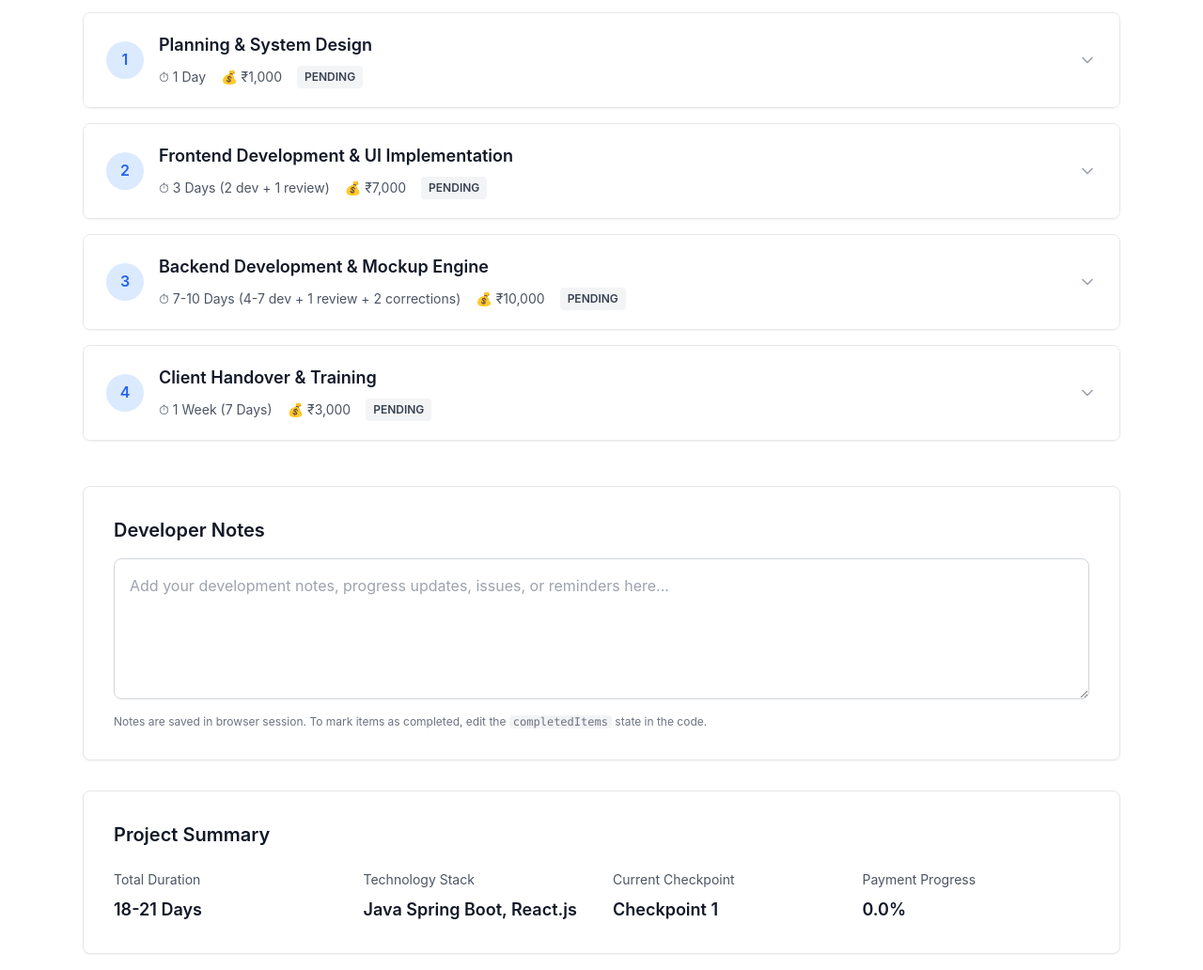
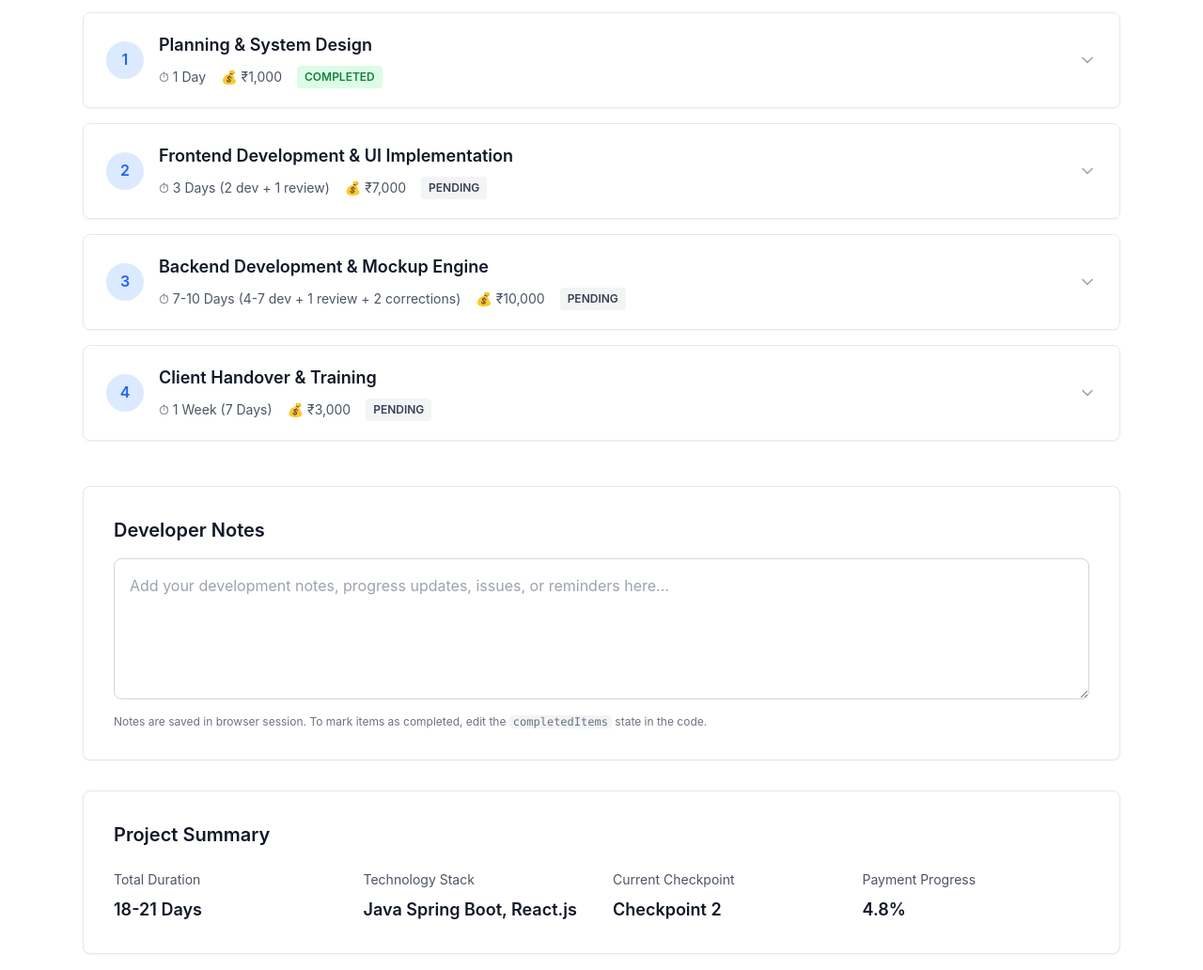
Before and after one commit to rparit-stacks/qoutation, a React (Create React App) app: page /sara/plan in a window 1280 px wide. Shown: the part 505-1537 px from the top of the page at 94% size. Built offline with nearby package versions, Linux system fonts and the light colour scheme.

Commit message:
pahse 1 complete

```diff
--- a/src/components/CheckpointTracker.js
+++ b/src/components/CheckpointTracker.js
@@ -5,9 +5,9 @@ const CheckpointTracker = () => {
   // eslint-disable-next-line no-unused-vars
   const [paymentData, setPaymentData] = useState({
     totalAmount: 21000,
-    paidAmount: 0,
-    currentRequested: 1000,
-    currentCheckpoint: 1,
+    paidAmount: 1000, // Checkpoint 1 completed - ₹1,000 paid
+    currentRequested: 7000, // Next payment for Checkpoint 2
+    currentCheckpoint: 2, // Moving to Checkpoint 2
     upiId: "9810167696@indie",
   })
 
@@ -18,9 +18,19 @@ const CheckpointTracker = () => {
   // Format: "checkpointId-subCheckpointIdx-itemIdx"
   // Example: "1-0-0" means Checkpoint 1, Sub-checkpoint 0, Item 0
   const [completedItems, setCompletedItems] = useState(new Set([
-    // Add completed items here, for example:
-    // "1-0-0", // Checkpoint 1, Sub-checkpoint 0, Item 0
-    // "1-0-1", // Checkpoint 1, Sub-checkpoint 0, Item 1
+    // Checkpoint 1 - All items completed
+    // Sub-checkpoint 0 (1.1): 6 items
+    "1-0-0", "1-0-1", "1-0-2", "1-0-3", "1-0-4", "1-0-5",
+    // Sub-checkpoint 1 (1.2): 4 items
+    "1-1-0", "1-1-1", "1-1-2", "1-1-3",
+    // Sub-checkpoint 2 (1.3): 5 items
+    "1-2-0", "1-2-1", "1-2-2", "1-2-3", "1-2-4",
+    // Sub-checkpoint 3 (1.4): 3 items
+    "1-3-0", "1-3-1", "1-3-2",
+    // Sub-checkpoint 4 (1.5): 5 items
+    "1-4-0", "1-4-1", "1-4-2", "1-4-3", "1-4-4",
+    // Sub-checkpoint 5 (1.6): 4 items
+    "1-5-0", "1-5-1", "1-5-2", "1-5-3",
   ]))
 
   // Developer notes
@@ -32,7 +42,7 @@ const CheckpointTracker = () => {
       title: "Planning & System Design",
       payment: 1000,
       duration: "1 Day",
-      status: "pending",
+      status: "completed", // Checkpoint 1 completed
       deliverables: [
         "Complete technical blueprint document",
         "Database ER diagram",
```
